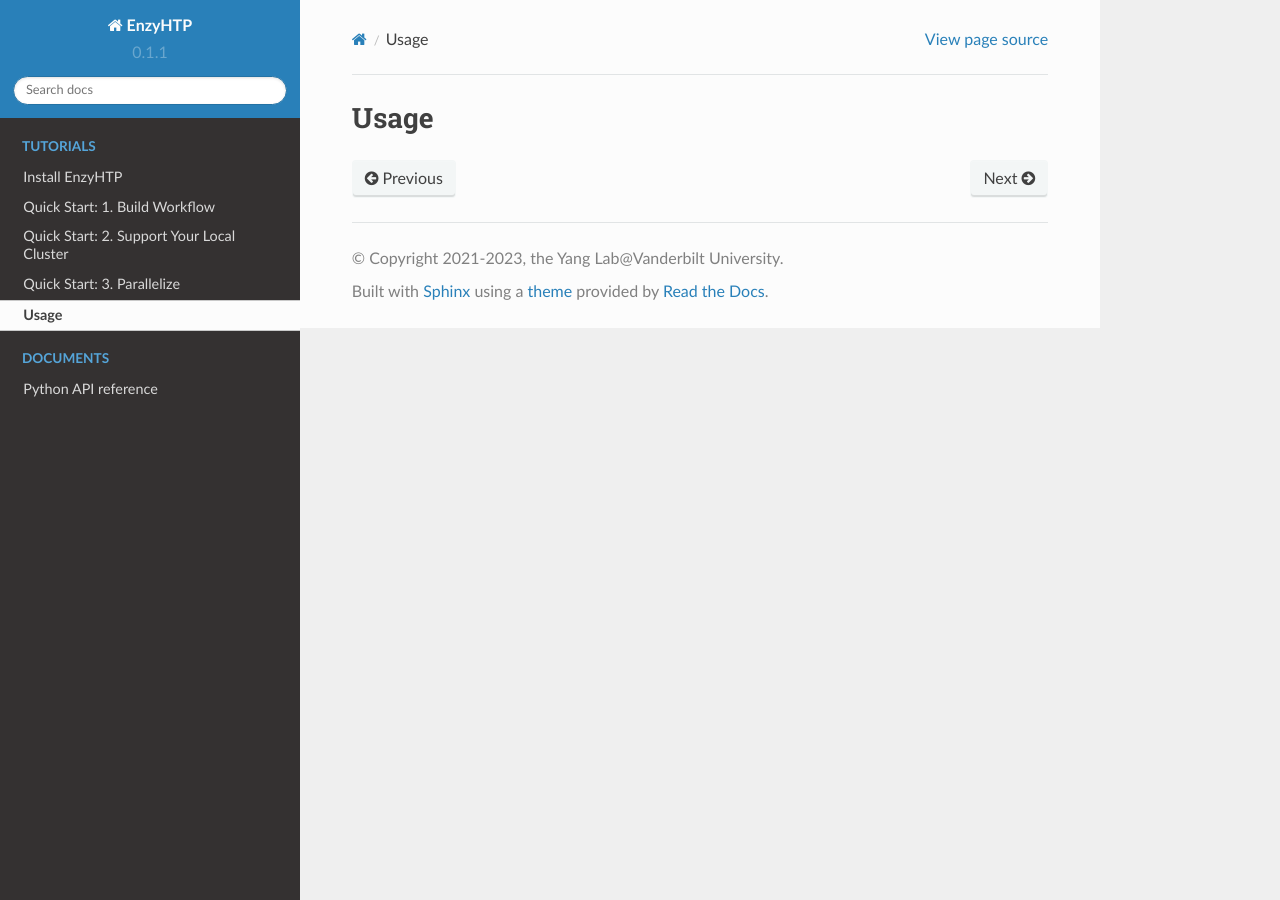
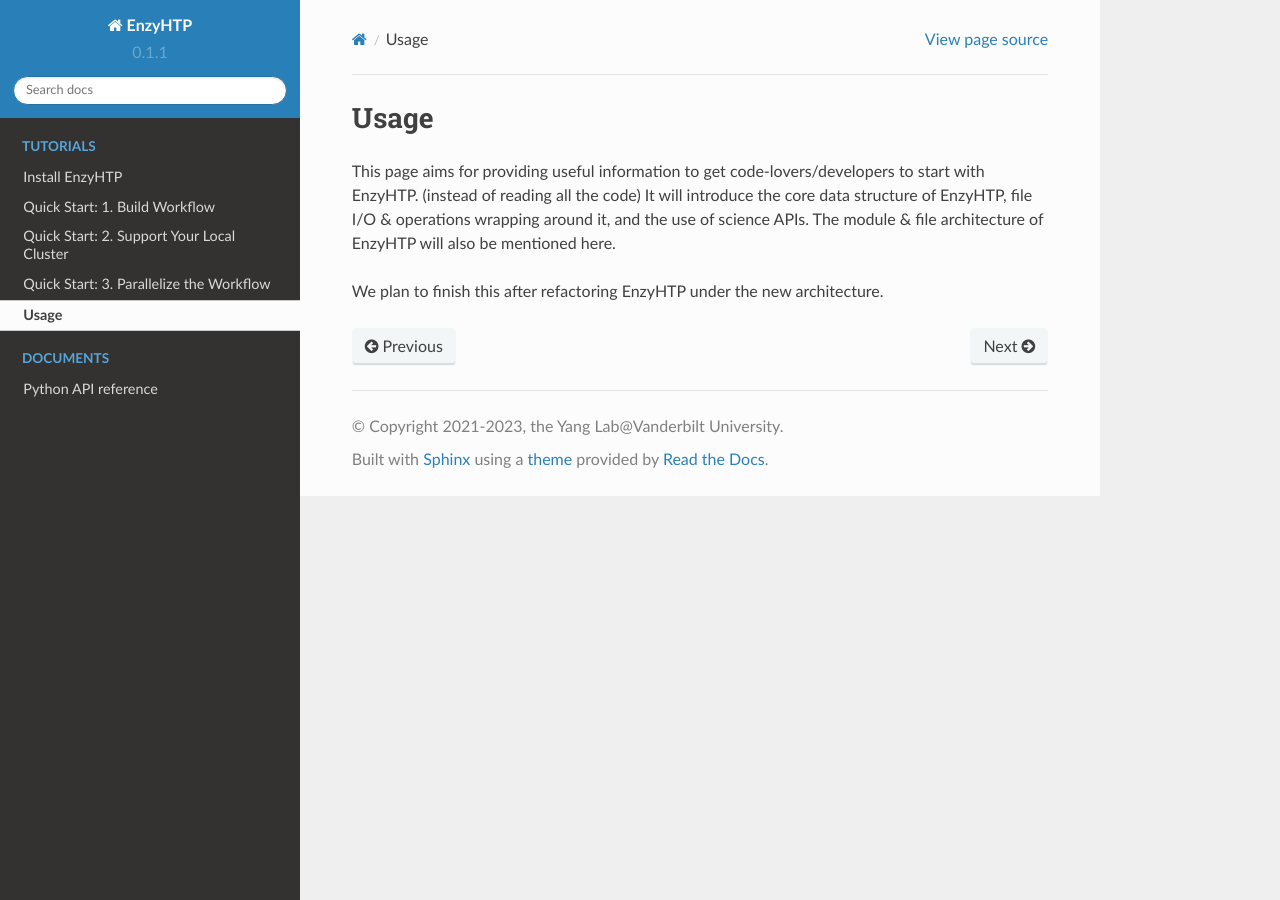
Before and after one commit to ChemBioHTP/enzyhtp_doc, a Sphinx documentation site: the page built from docs/source/usage.rst, in a window 1280 px wide. Built offline with Sphinx 7.4.7 and the Read the Docs theme 2.0.0, drawn with Linux system fonts in a browser that asks for light colours.

Commit message:
Update: finished Usage

```diff
--- a/docs/source/qkst_shrapnel.rst
+++ b/docs/source/qkst_shrapnel.rst
@@ -1,3 +1,3 @@
 ==============================================
- Quick Start: 3. Parallelize
+ Quick Start: 3. Parallelize the Workflow
 ==============================================
--- a/docs/source/usage.rst
+++ b/docs/source/usage.rst
@@ -1,3 +1,9 @@
 ==============================================
  Usage
 ==============================================
+
+This page aims for providing useful information to get code-lovers/developers to start with EnzyHTP. (instead of reading all the code)
+It will introduce the core data structure of EnzyHTP, file I/O & operations wrapping around it,
+and the use of science APIs. The module & file architecture of EnzyHTP will also be mentioned here.
+
+We plan to finish this after refactoring EnzyHTP under the new architecture.
```
